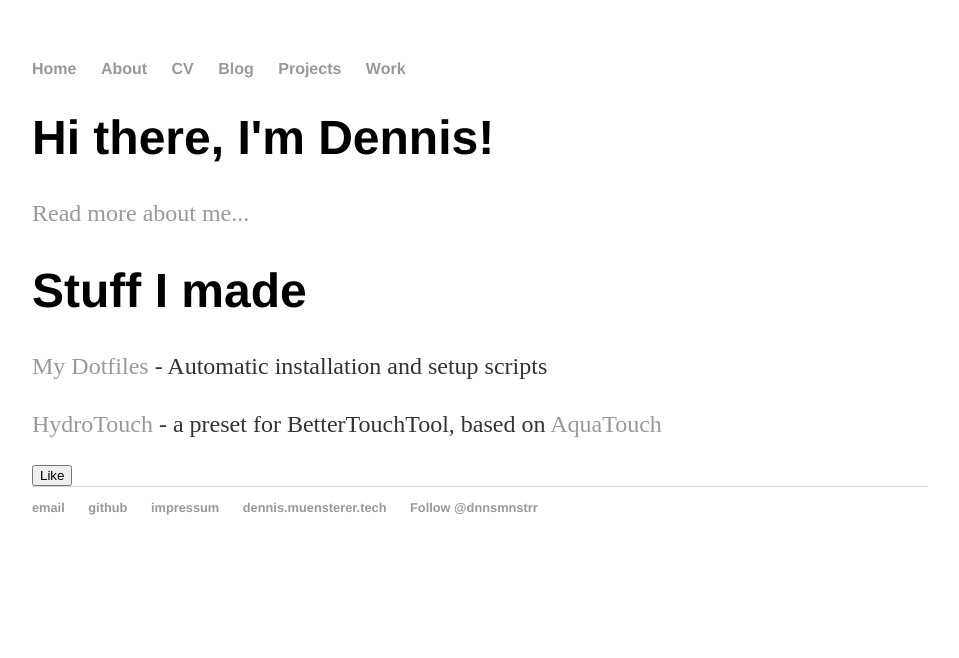
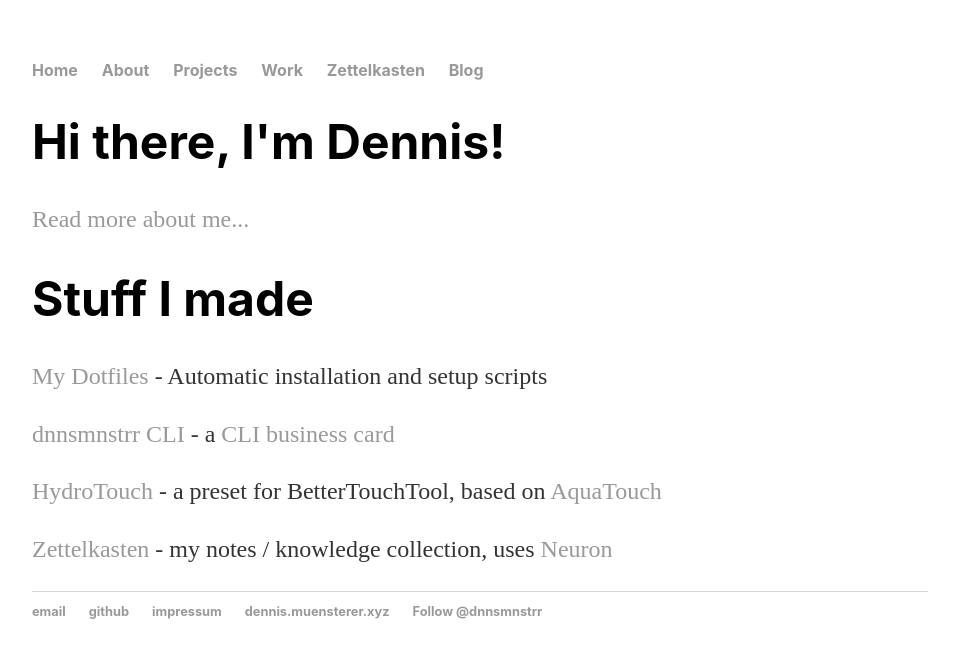
Before and after one commit to dnnsmnstrr/dnnsmnstrr.github.io, a Jekyll site: the page built from index.html, in a window 1280 px wide. Shown: the top 658 px of the page, without its empty margins (160-1119 px from the left). Built offline with Jekyll 4.4.1, drawn with Linux system fonts in a browser that asks for light colours; a script that is not in the unit is left out; comment, search, counter and statistics services are not loaded.

Commit message:
Update site to current links and zettelkasten

```diff
--- a/_layouts/default.html
+++ b/_layouts/default.html
@@ -10,10 +10,10 @@
 	    		<ul>
 	        		<li><a href="/">Home</a></li>
 		        	<li><a href="/about">About</a></li>
-	        		<li><a href="/website">CV</a></li>
-	        		<li><a href="/blog">Blog</a></li>
 							<li><a href="/projects">Projects</a></li>
 							<li><a href="/work">Work</a></li>
+							<li><a href="/zettelkasten">Zettelkasten</a></li>
+              <li><a href="/blog">Blog</a></li>
 	    		</ul>
 			</nav>
 			<div class="container">
@@ -26,7 +26,7 @@
       		<li><a href="mailto:dennismuensterer@gmail.com">email</a></li>
       		<li><a href="https://github.com/dnnsmnstrr">github</a></li>
           <li><a href="/impressum">impressum</a></li>
-          <li><a href="http://dennis.muensterer.tech">dennis.muensterer.tech</a></li>
+          <li><a href="http://dennis.muensterer.xyz">dennis.muensterer.xyz</a></li>
           <li>
             <a href="https://twitter.com/dnnsmnstrr?ref_src=twsrc%5Etfw" class="twitter-follow-button" data-show-count="false">Follow @dnnsmnstrr</a>
             <script async src="https://platform.twitter.com/widgets.js" charset="utf-8"></script>
--- a/css/main.css
+++ b/css/main.css
@@ -3,7 +3,7 @@ body {
     width: 70%;
 }
 nav ul, footer ul {
-    font-family:'Helvetica', 'Arial', 'Sans-Serif';
+    font-family: -apple-system,BlinkMacSystemFont,Segoe UI,Helvetica,Arial,sans-serif,Apple Color Emoji,Segoe UI Emoji,Segoe UI Symbol !important;
     padding: 0px;
     list-style: none;
     font-weight: bold;
@@ -21,7 +21,7 @@ a:hover {
 }
 h1 {
     font-size: 3em;
-    font-family:'Helvetica', 'Arial', 'Sans-Serif';
+    font-family: -apple-system,BlinkMacSystemFont,Segoe UI,Helvetica,Arial,sans-serif,Apple Color Emoji,Segoe UI Emoji,Segoe UI Symbol !important;
 }
 p {
     font-size: 1.5em;
--- a/index.html
+++ b/index.html
@@ -4,16 +4,11 @@ title: Dennis Muensterer
 ---
 <div class="blurb">
 	<h1>Hi there, I'm Dennis!</h1>
+  <div class="github-card" data-github="dnnsmnstrr" data-width="400" data-height="150" data-theme="default"></div>
 	<p><a href="/about">Read more about me...</a></p>
   <h1>Stuff I made</h1>
   <p><a href="https://dnnsmnstrr.github.io/dotfiles/">My Dotfiles</a> - Automatic installation and setup scripts</p>
+  <p><a href="https://dnnsmnstrr.github.io/dnnsmnstrr/">dnnsmnstrr CLI</a> - a <a href="https://dnnsmnstrr.github.io/zettelkasten/cli">CLI business card</a></p>
   <p><a href="https://github.com/dnnsmnstrr/dotfiles/tree/master/bettertouchtool/HydroTouch">HydroTouch</a> - a preset for BetterTouchTool, based on <a href="https://community.folivora.ai/t/aquatouch-supports-40-apps-and-websites-and-the-native-touchbar/1704">AquaTouch</a></p>
-  <div class="github-card" data-github="dnnsmnstrr" data-width="400" data-height="150" data-theme="default"></div>
-  <div id="react"></div>
-
-  <script src="//cdn.jsdelivr.net/github-cards/latest/widget.js"></script>
-  <script type="text/javascript" src="https://platform.linkedin.com/badges/js/profile.js" async defer></script>
-  <script src="https://unpkg.com/react@16/umd/react.development.js" crossorigin></script>
-  <script src="https://unpkg.com/react-dom@16/umd/react-dom.development.js" crossorigin></script>
-  <script src="react.js"></script>
+  <p><a href="https://dnnsmnstrr.github.io/zettelkasten/">Zettelkasten</a> - my notes / knowledge collection, uses <a href="https://neuron.zettel.page/">Neuron</a></p>
 </div><!-- /.blurb -->
--- a/work.html
+++ b/work.html
@@ -5,7 +5,7 @@ title: Work - Dennis Muensterer
 <div class="blurb">
   <h1>My Work</h1>
   <div class="LI-profile-badge"  data-version="v1" data-size="medium" data-locale="en_US" data-type="horizontal" data-theme="light" data-vanity="dennismuensterer"><a class="LI-simple-link" href='https://de.linkedin.com/in/dennismuensterer/en?trk=profile-badge'></a></div>
-
+  <script type="text/javascript" src="https://platform.linkedin.com/badges/js/profile.js" async defer></script>
   <p>I currently work at <a href="https://web.hpm.agency/">hpm</a> </p>
   <!-- <p><a href="https://berichtshefte.hpm.land/wochenbericht-dennis-muensterer">Wochenbericht</a> - a report on my activities, required for my final exam and generated using my commit history</p> -->
 
```
Also changed, not shown: _posts/2019-07-20-my-first-post.md (+1 -0 lines), impressum.md (+3 -2 lines), package.json (added, +15 -0 lines), 1 other file.
